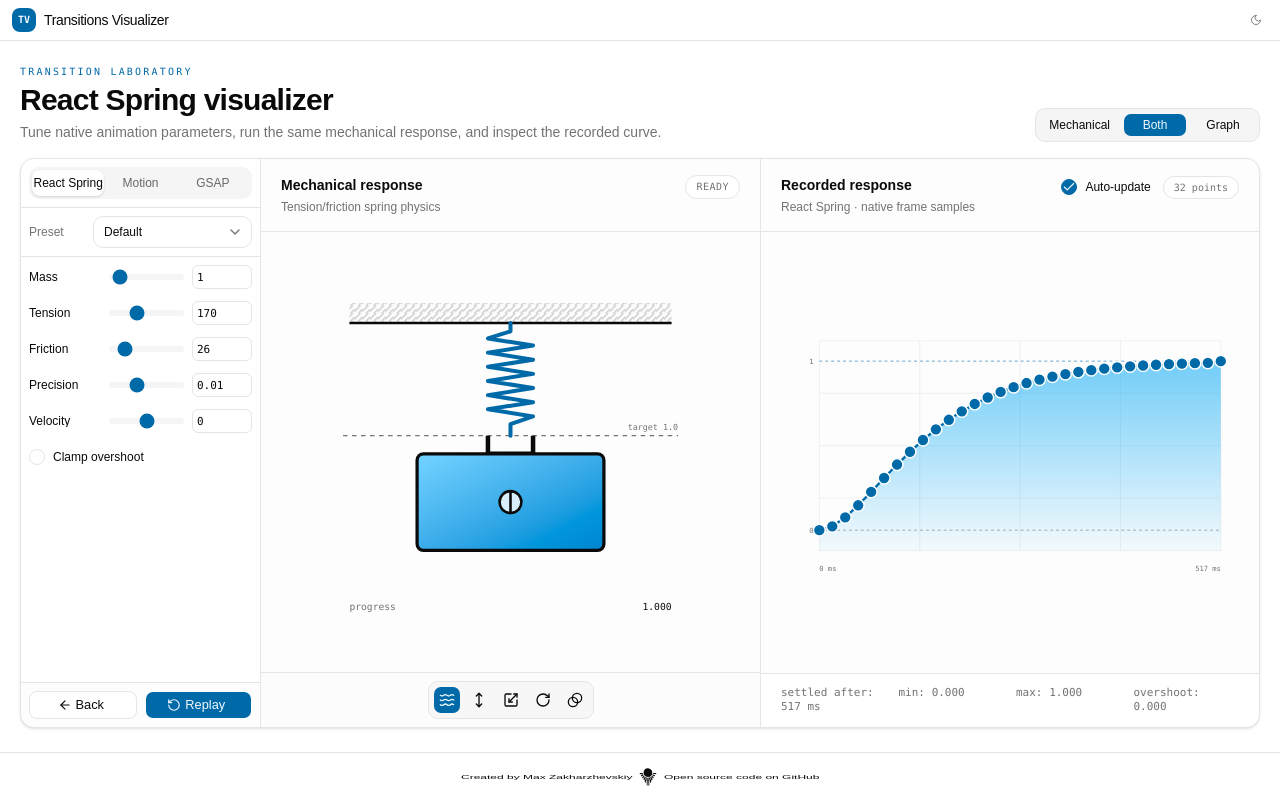
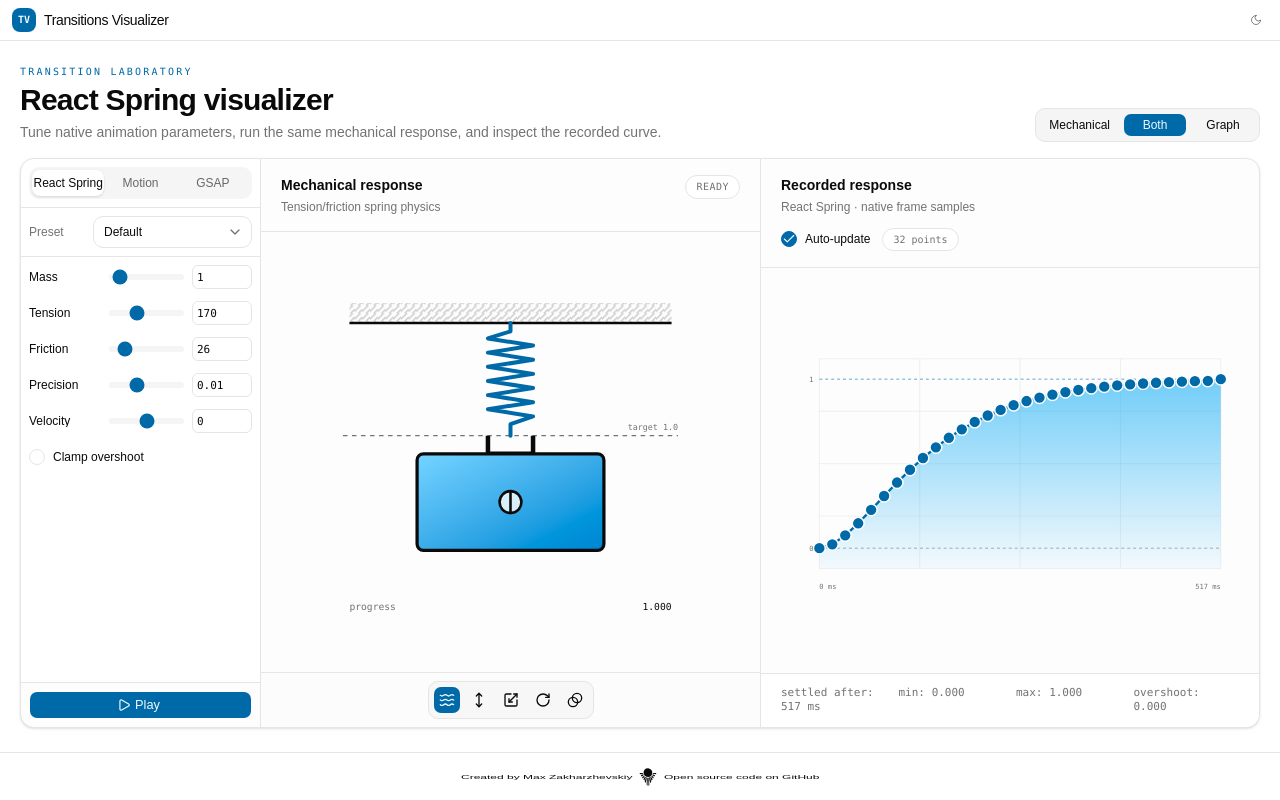
Before and after one commit to maxzz/transitions, a React (Vite) app: page / in a window 1280 px wide. Built offline with nearby package versions, Linux system fonts and the light colour scheme.

Commit message:
WIP. gpt-56-sol-high. show recording responce with and without data.

```diff
--- a/src/components/2-main/transition-visualizer/graph/response-graph.tsx
+++ b/src/components/2-main/transition-visualizer/graph/response-graph.tsx
@@ -4,9 +4,14 @@
 import { appSettings } from "@/store/1-ui-settings";
 import { Checkbox } from "@/ui/shadcn/checkbox";
 import { Label } from "@/ui/shadcn/label";
+import { cn } from "@/utils/classnames";
 import { getSampleBounds } from "../model/samples";
-import { engineDefinitions } from "../model/definitions";
-import { runResultAtom, runStatusAtom } from "../state/atoms";
+import {
+    activeDefinitionAtom,
+    activeEngineAtom,
+    runResultAtom,
+    runStatusAtom,
+} from "../state/atoms";
 
 const WIDTH = 760;
 const HEIGHT = 440;
@@ -18,14 +23,16 @@
 const PLOT_HEIGHT = HEIGHT - TOP - BOTTOM;
 const POINT_RADIUS = 10;
 const POINT_STROKE = 2.5;
+const EMPTY_BOUNDS = { durationMs: 0, minValue: 0, maxValue: 1 };
 
 export function ResponseGraph() {
     const result = useAtomValue(runResultAtom);
     const status = useAtomValue(runStatusAtom);
+    const definition = useAtomValue(activeDefinitionAtom);
+    const engineId = useAtomValue(activeEngineAtom);
 
     const graph = useMemo(() => {
-        if (!result) return null;
-        const bounds = getSampleBounds(result.samples);
+        const bounds = result ? getSampleBounds(result.samples) : EMPTY_BOUNDS;
         const valueRange = bounds.maxValue - bounds.minValue;
         const pad = Math.max(valueRange * 0.12, 0.08);
         const minValue = bounds.minValue - pad;
@@ -33,47 +40,39 @@
         const duration = Math.max(bounds.durationMs, 1);
         const toX = (elapsedMs: number) => LEFT + (elapsedMs / duration) * PLOT_WIDTH;
         const toY = (value: number) => TOP + ((maxValue - value) / (maxValue - minValue)) * PLOT_HEIGHT;
-        const points = result.samples.map((sample) => ({
+        const points = result?.samples.map((sample) => ({
             x: toX(sample.elapsedMs),
             y: toY(sample.value),
-        }));
+        })) ?? [];
         const line = points.map(({ x, y }) => `${x.toFixed(2)},${y.toFixed(2)}`).join(" ");
         const area = points.length > 0
             ? `M ${points[0].x} ${TOP + PLOT_HEIGHT} L ${points.map(({ x, y }) => `${x} ${y}`).join(" L ")} L ${points.at(-1)!.x} ${TOP + PLOT_HEIGHT} Z`
             : "";
 
-        return { bounds, minValue, maxValue, toY, line, area, points };
+        return { bounds, toY, line, area, points, hasCurve: points.length > 0 };
     }, [result]);
 
-    const definition = result ? engineDefinitions[result.engineId] : null;
-    const overshoot = graph ? Math.max(0, graph.bounds.maxValue - 1) : 0;
-    const durationLabel = result?.engineId === "gsap" ? "fixed duration" : "settled after";
+    const overshoot = graph.hasCurve ? Math.max(0, graph.bounds.maxValue - 1) : 0;
+    const durationLabel = engineId === "gsap" ? "fixed duration" : "settled after";
 
     return (
-        <div className="h-full min-h-0 bg-muted/20 flex flex-col">
-            <div className="px-5 py-4 border-b border-border flex flex-wrap items-start justify-between gap-3">
+        <div className="relative h-full min-h-0 bg-muted/20 flex flex-col">
+            <RecordingIndicator recording={status === "running"} />
+            <div className="py-4 pl-5 pr-28 border-b border-border flex flex-wrap items-start justify-between gap-3">
                 <div>
                     <h2 className="text-sm font-semibold">Recorded response</h2>
                     <p className="mt-1 text-xs text-muted-foreground">
-                        {definition ? `${definition.label} · native frame samples` : "Native frame samples"}
+                        {definition.label} · native frame samples
                     </p>
                 </div>
                 <div className="flex flex-wrap items-center justify-end gap-3">
                     <AutoRecordControl />
-                    {result && (
                     <span className="px-2.5 py-1 font-mono text-[10px] text-muted-foreground bg-background border border-border rounded-full">
-                            {result.samples.length} points
+                        {result?.samples.length ?? 0} points
                     </span>
-                    )}
                 </div>
             </div>
 
-            {!result || !graph ? (
-                <div className="min-h-0 text-sm text-muted-foreground flex-1 grid place-items-center">
-                    {status === "running" ? "Recording response…" : "Run an animation to record its response."}
-                </div>
-            ) : (
-                <>
             <div className="p-3 min-h-0 sm:p-6 flex-1">
                 <svg
                     className="h-full w-full"
@@ -81,7 +80,7 @@
                     role="img"
                     aria-labelledby="response-graph-title response-graph-description"
                 >
-                            <title id="response-graph-title">{definition!.label} transition response graph</title>
+                    <title id="response-graph-title">{definition.label} transition response graph</title>
                     <desc id="response-graph-description">
                         Displacement over actual elapsed time, including any overshoot.
                     </desc>
@@ -133,6 +132,8 @@
                         strokeDasharray="5 5"
                     />
 
+                    {graph.hasCurve && (
+                        <>
                             <path d={graph.area} fill="url(#response-area-fill)" />
                             <polyline
                                 points={graph.line}
@@ -154,11 +155,13 @@
                                     />
                                 ))}
                             </g>
+                        </>
+                    )}
 
                     <g className="font-mono text-[12px] fill-muted-foreground">
                         <text x={LEFT} y={HEIGHT - 19}>0 ms</text>
                         <text x={LEFT + PLOT_WIDTH} y={HEIGHT - 19} textAnchor="end">
-                                    {formatDuration(graph.bounds.durationMs)}
+                            {graph.hasCurve ? formatDuration(graph.bounds.durationMs) : "—"}
                         </text>
                         <text x={LEFT - 10} y={graph.toY(1) + 4} textAnchor="end">1</text>
                         <text x={LEFT - 10} y={graph.toY(0) + 4} textAnchor="end">0</text>
@@ -167,13 +170,35 @@
             </div>
 
             <div className="px-5 py-3 font-mono text-[11px] text-muted-foreground bg-background sm:grid-cols-4 border-t border-border grid grid-cols-2 gap-3">
-                        <span>{durationLabel}: {formatDuration(result.durationMs)}</span>
-                        <span>min: {graph.bounds.minValue.toFixed(3)}</span>
-                        <span>max: {graph.bounds.maxValue.toFixed(3)}</span>
-                        <span>overshoot: {overshoot.toFixed(3)}</span>
+                <span>{durationLabel}: {graph.hasCurve && result ? formatDuration(result.durationMs) : "—"}</span>
+                <span>min: {graph.hasCurve ? graph.bounds.minValue.toFixed(3) : "—"}</span>
+                <span>max: {graph.hasCurve ? graph.bounds.maxValue.toFixed(3) : "—"}</span>
+                <span>overshoot: {graph.hasCurve ? overshoot.toFixed(3) : "—"}</span>
             </div>
-                </>
+        </div>
+    );
+}
+
+function RecordingIndicator({ recording }: { recording: boolean }) {
+    return (
+        <div
+            className={cn(
+                "absolute top-3.5 right-5 h-6 flex items-center gap-1.5 z-10 pointer-events-none",
+                !recording && "invisible",
             )}
+            role="status"
+            aria-live="polite"
+            aria-hidden={!recording}
+        >
+            <span
+                className={cn(
+                    "shrink-0 size-2 bg-red-500 rounded-full",
+                    recording && "animate-rec-blink motion-reduce:animate-none",
+                )}
+            />
+            <span className="font-medium text-[10px] text-red-500 tracking-wide">
+                recording
+            </span>
         </div>
     );
 }
--- a/src/components/2-main/transition-visualizer/state/atoms.ts
+++ b/src/components/2-main/transition-visualizer/state/atoms.ts
@@ -62,7 +62,6 @@
 function startRun(set: Setter) {
     clearAutoRecordTimer();
     set(runTokenAtom, (token) => token + 1);
-    set(runResultAtom, null);
     set(runStatusAtom, "running");
 }
 
@@ -138,7 +137,3 @@
         set(runStatusAtom, "settled");
     },
 );
-
-export const backToPreviewAtom = atom(null, (_get, set) => {
-    resetRun(set);
-});
--- a/src/components/2-main/transition-visualizer/transition-visualizer.tsx
+++ b/src/components/2-main/transition-visualizer/transition-visualizer.tsx
@@ -1,6 +1,6 @@
 import { useAtomValue, useSetAtom } from "jotai";
 import { useSnapshot } from "valtio";
-import { ArrowLeft, Play, RotateCcw } from "lucide-react";
+import { Play } from "lucide-react";
 import { appSettings } from "@/store/1-ui-settings";
 import { Button } from "@/ui/shadcn/button";
 import { cn } from "@/utils/classnames";
@@ -11,7 +11,6 @@
 import { PreviewStage } from "./preview/preview-stage";
 import {
     activeDefinitionAtom,
-    backToPreviewAtom,
     requestRunAtom,
     runStatusAtom,
 } from "./state/atoms";
@@ -21,7 +20,6 @@
     const definition = useAtomValue(activeDefinitionAtom);
     const status = useAtomValue(runStatusAtom);
     const requestRun = useSetAtom(requestRunAtom);
-    const backToPreview = useSetAtom(backToPreviewAtom);
 
     return (
         <section className="mx-auto min-h-0 w-full max-w-[1440px] flex flex-1 flex-col gap-4">
@@ -47,18 +45,6 @@
                     </div>
                     <ControlPanel />
                     <div className="p-2 bg-muted/20 border-t border-border">
-                        {status === "settled" ? (
-                            <div className="grid grid-cols-2 gap-2">
-                                <Button size="sm" variant="outline" onClick={backToPreview}>
-                                    <ArrowLeft data-icon="inline-start" />
-                                    Back
-                                </Button>
-                                <Button size="sm" onClick={requestRun}>
-                                    <RotateCcw data-icon="inline-start" />
-                                    Replay
-                                </Button>
-                            </div>
-                        ) : (
                         <Button
                             className="w-full"
                             size="sm"
@@ -66,9 +52,8 @@
                             onClick={requestRun}
                         >
                             <Play data-icon="inline-start" />
-                                {status === "running" ? "Recording…" : "Run transition"}
+                            Play
                         </Button>
-                        )}
                     </div>
                 </aside>
 
--- a/src/index.css
+++ b/src/index.css
@@ -154,6 +154,15 @@
     --radius: 0.625rem;
 }
 
+@theme inline {
+    --animate-rec-blink: rec-blink 1s step-end infinite;
+}
+
+@keyframes rec-blink {
+    0%, 49% { opacity: 1; }
+    50%, 100% { opacity: 0.2; }
+}
+
 @layer base {
     * {
         @apply border-border outline-ring/50;
```
Also changed, not shown: 1 other file (tests, documents, lock files or other folders). Lines whose indentation alone changed are shown as unchanged.
